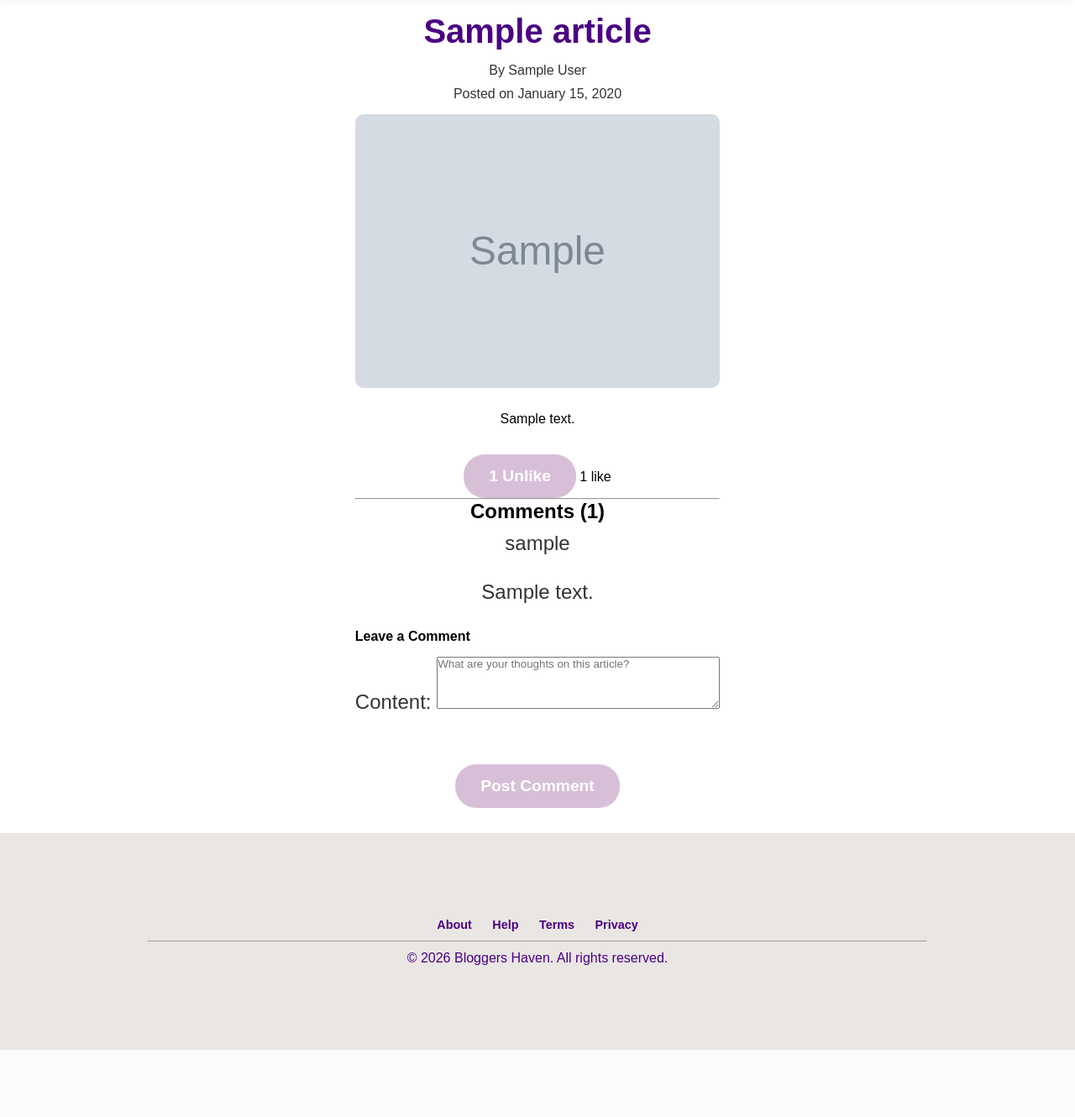
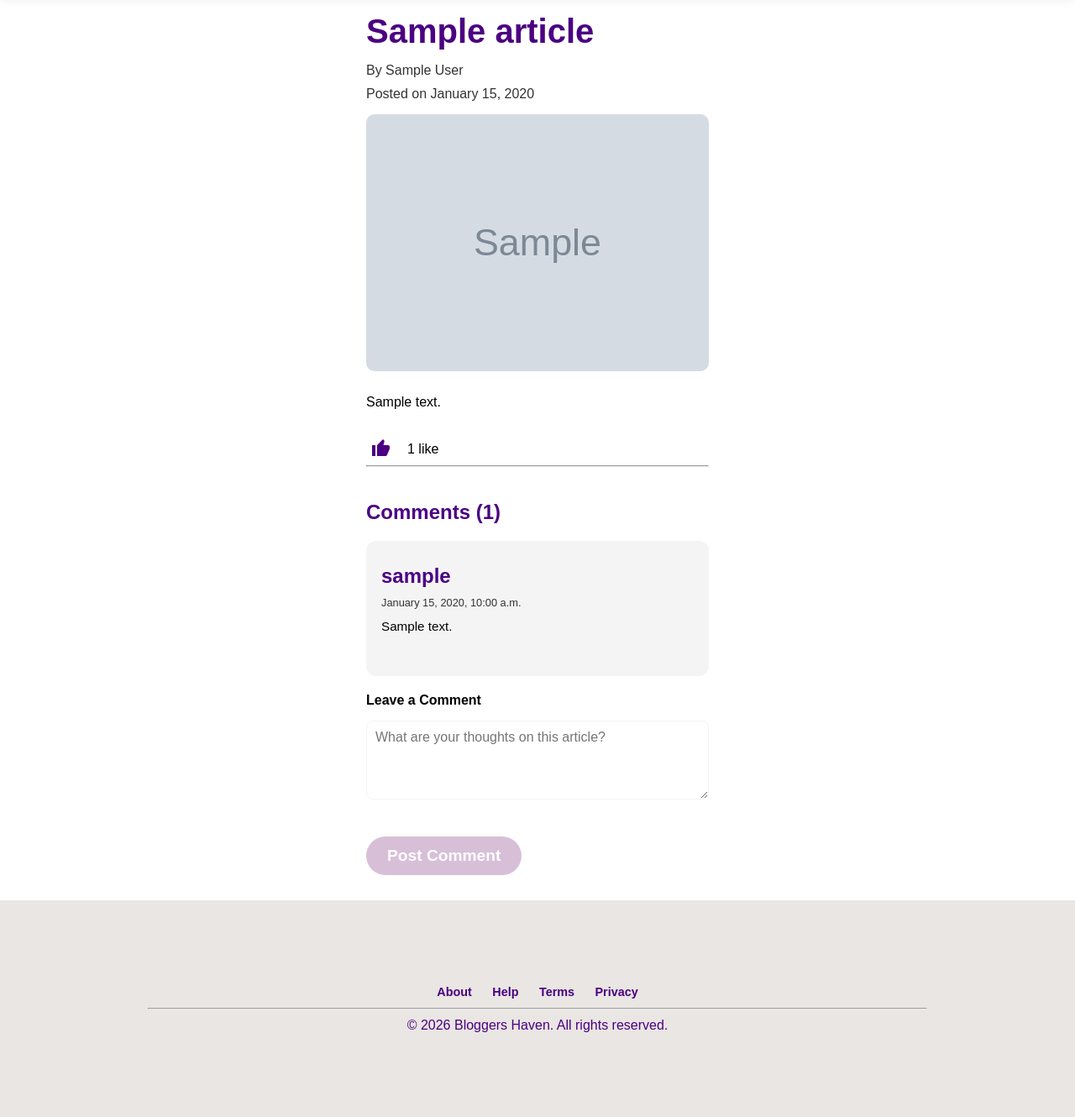
Before and after one commit to anushka155/bloggers_haven, a Django app: page /article/1/ in a window 1280 px wide. Shown: the part 80-1410 px from the top of the page at 84% size. Before the commit the page ends 1330 px from the top, so only its background shows below. Run offline with Django 5.2, Linux system fonts and the light colour scheme; a user stored in the database is signed in; tables that the repository leaves empty hold one stand-in row (values such as "Sample post"); grey boxes marked "Sample" are stand-in pictures; some web fonts are replaced.

Commit message:
like icon

```diff
--- a/assets/css/style.css
+++ b/assets/css/style.css
@@ -358,7 +358,6 @@ main {
     flex-direction: column;
     padding: var(--nav-height) 20px 20px;
     margin: 0;
-    text-align: center;
 }
 
 
@@ -484,6 +483,25 @@ main form button:hover {
     border: 2.5px solid rgba(255, 255, 255, 0.2);
 }
 
+.article-actions {
+    margin-top: 25px;
+    display: flex;
+    align-items: center;
+    gap: 15px;
+}
+
+.like-form {
+    display: flex;
+    align-items: center;
+    gap: 10px;
+}
+
+.like-count {
+    font-size: 0.9rem;
+    color: var(--color-p);
+}
+
+
 .card-footer {
     display: flex;
     gap: 15px;
@@ -492,7 +510,7 @@ main form button:hover {
     color: var(--color-text);
 }
 
-.likes, .comments{
+.likes{
     color: var(--color-p);
     border: none;
     padding: 8px 20px;
@@ -502,6 +520,88 @@ main form button:hover {
     transition: 0.3s;
 }
 
+.like-btn {
+    background: transparent;
+    border: none;
+    cursor: pointer;
+}
+
+.icon {
+    width: 24px;
+    height: 24px;
+    fill: var(--primary-color) !important;
+    object-fit: contain;
+    transition: fill 0.3s ease;
+}
+
+.btn-pill {
+    border: none;
+    cursor: pointer;
+}
+
+#like-button.btn-pill {
+    padding: 5px;
+    background: none;
+    display: flex;
+    align-items: center;
+    justify-content: center;
+    border: none;
+}
+
+#like-count{
+    color: var(--color-text);
+}
+
+main form button.btn-pill:hover {
+    background-color: transparent !important;
+}
+
+
+.comment-form .btn-pill {
+    background-color: var(--btn-accent-bg);
+    padding: 12px 25px;
+    border-radius: 30px;
+}
+
+.comment-form .btn-pill:hover {
+    background-color: transparent !important;
+}
+
+.comment {
+    background: var(--hover-main);
+    border-radius: 12px;
+    padding: 18px;
+    margin-bottom: 20px;
+}
+
+
+.comments-section {
+    margin-top: 40px;
+}
+
+.comments-section h2 {
+    color: var(--primary-color);
+    margin-bottom: 20px;
+}
+
+
+.comment-author {
+    font-weight: 600;
+    color: var(--primary-color);
+    margin-bottom: 5px;
+}
+
+.comment-date {
+    font-size: 0.8rem;
+    color: var(--color-p);
+    margin-bottom: 8px;
+}
+
+.comment-content {
+    font-size: 0.95rem;
+    line-height: 1.5;
+    color: var(--color-text);
+}
 
 .comment-form textarea {
     width: 100%;
@@ -518,6 +618,7 @@ main form button:hover {
 .comment-form label {
     display: none;
 }
+
 
 .article-details {
     padding: 20px 30px;
@@ -553,6 +654,7 @@ main form button:hover {
     max-width: 800px;
     margin: 0 auto;
     padding: 10px 20px;
+    text-align: left;
 }
 
 .article-container h1 {
@@ -582,6 +684,8 @@ main form button:hover {
     font-size: 1rem;
 }
 
+
+
 footer {
     padding: 20px 0;
     text-align: center;
--- a/blog/urls.py
+++ b/blog/urls.py
@@ -2,8 +2,9 @@ from django.urls import path
 from .views import *
 
 urlpatterns = [
-    path('',home, name='home'),
+    path('', home, name='home'),
     path('category/<int:category_id>/', category, name='category'),
     path('article/<int:article_id>/', article, name='article'),
-    path('article/<int:article_id>/like/', like_article, name='like_article'),
+    path('like/<int:article_id>/', like_article, name='like_article'),
+    path('article/<int:article_id>/comment/', add_comment, name='add_comment'),
 ]
--- a/blog/views.py
+++ b/blog/views.py
@@ -1,14 +1,19 @@
 from django.shortcuts import render, redirect
 from .models import Article, Category, Comment
 from .forms import CommentForm
+from django.http import JsonResponse
+from django.contrib.auth.decorators import login_required
 
 # Create your views here.
+
+
 def home(request):
     context = {
         'articles': Article.objects.all(),
         'categories': Category.objects.all(),
     }
     return render(request, 'index.html', context)
+
 
 def category(request, category_id):
     category = Category.objects.get(id=category_id)
@@ -18,6 +23,7 @@ def category(request, category_id):
         'articles': articles,
     }
     return render(request, 'category.html', context)
+
 
 def article(request, article_id):
     article = Article.objects.get(id=article_id)
@@ -41,12 +47,38 @@ def article(request, article_id):
     }
     return render(request, 'article.html', context)
 
+
 def like_article(request, article_id):
+    print("LIKE VIEW HIT")
     if not request.user.is_authenticated:
-        return redirect('login')
+        print("USER NOT AUTHENTICATED")
+        return JsonResponse({'error': 'login_required'}, status=403)
     article = Article.objects.get(id=article_id)
-    if article.likes.filter(id=request.user.id).exists():
+    already_liked = article.likes.filter(id=request.user.id).exists()
+    print("Already liked before toggle:", already_liked)
+
+    if already_liked:
         article.likes.remove(request.user)
+        liked = False
+        print("Removed like")
     else:
         article.likes.add(request.user)
-    return redirect('article', article_id=article.id)
+        liked = True
+        print("Added like")
+
+    print("Total likes now:", article.likes.count())
+    return JsonResponse({'liked': liked, 'total_likes': article.likes.count()})
+
+
+def add_comment(request, article_id):
+    if not request.user.is_authenticated:
+        return JsonResponse({'error': 'login_required'}, status=403)
+    article = Article.objects.get(id=article_id)
+    if request.method == 'POST':
+        form = CommentForm(request.POST)
+        if form.is_valid():
+            comment = form.save(commit=False)
+            comment.article = article
+            comment.author = request.user
+            comment.save()
+    return JsonResponse({'success': True})
--- a/templates/article.html
+++ b/templates/article.html
@@ -1,49 +1,81 @@
-{% extends "base.html" %}
-
-{% block content %}
+{% extends "base.html" %} {% block content %}
 <div class="article-container">
   <h1>{{ article.title }}</h1>
   <p class="author">By {{ article.author }}</p>
   <p class="date">Posted on {{ article.published_date|date:"F j, Y" }}</p>
   {% if article.image %}
-        <img src="{{ article.image.url }}" alt="{{ article.title }}" class="article-image" />
+  <img
+    src="{{ article.image.url }}"
+    alt="{{ article.title }}"
+    class="article-image"
+  />
   {% endif %}
-    <div class="article-content">
-        {{ article.content|safe }}
-    </div>
+  <div class="article-content">{{ article.content|safe }}</div>
   <div class="article-actions">
-        <form action="{% url 'like_article' article.id %}" method="post">
-            {% csrf_token %}
-            <button type="submit" class="like-button">
+    <button
+      type="button"
+      id="like-button"
+      data-url="{% url 'like_article' article.id %}"
+      class="btn-pill"
+    >
+      <span id="like-icon-container">
         {% if liked %}
-                    {{ total_likes }} Unlike
+        <svg
+          xmlns="http://www.w3.org/2000/svg"
+          height="24px"
+          viewBox="0 -960 960 960"
+          width="24px"
+          class="icon"
+        >
+          <path
+            d="M720-120H320v-520l280-280 50 50q7 7 11.5 19t4.5 23v14l-44 174h218q32 0 56 24t24 56v80q0 7-1.5 15t-4.5 15L794-168q-9 20-30 34t-44 14ZM240-640v520H80v-520h160Z"
+          />
+        </svg>
         {% else %}
-                    {{ total_likes }} Like
+        <svg
+          xmlns="http://www.w3.org/2000/svg"
+          height="24px"
+          viewBox="0 -960 960 960"
+          width="24px"
+          class="icon"
+        >
+          <path
+            d="M720-120H280v-520l280-280 50 50q7 7 11.5 19t4.5 23v14l-44 174h258q32 0 56 24t24 56v80q0 7-2 15t-4 15L794-168q-9 20-30 34t-44 14Zm-360-80h360l120-280v-80H480l54-220-174 174v406Zm0-406v406-406Zm-80-34v80H160v360h120v80H80v-520h200Z"
+          />
+        </svg>
         {% endif %}
+      </span>
     </button>
-            <span>{{ total_likes }} {{ total_likes|pluralize:"like,likes" }}</span>
-        </form>
+
+    <span id="like-count">
+      {{ total_likes }} {{ total_likes|pluralize:"like,likes" }}
+    </span>
   </div>
 
-    <hr>
+  <hr />
 
   <div class="comments-section">
     <h2>Comments ({{ comments.count }})</h2>
     {% for comment in comments %}
     <div class="comment">
       <p class="comment-author">{{ comment.author }}</p>
-                <p class="comment-date">{{ comment.created_date|date:"F j, Y, g:i a" }}</p>
+      <p class="comment-date">{{ comment.created_at|date:"F j, Y, g:i a" }}</p>
       <p class="comment-content">{{ comment.content }}</p>
     </div>
     {% empty %}
     <p>No comments yet. Be the first to comment!</p>
-        {% endfor %}
-        {% if user.is_authenticated %}
+    {% endfor %} {% if user.is_authenticated %}
     <h3>Leave a Comment</h3>
-            <form action="" method="post">
+    <form
+      action="{% url 'add_comment' article.id %}"
+      method="post"
+      class="comment-form"
+    >
       {% csrf_token %}
-                {{ form.as_p }}
-                <button type="submit">Post Comment</button>
+
+      <div class="comment-input-wrapper">{{ form.content }}</div>
+
+      <button type="submit" class="btn-pill">Post Comment</button>
     </form>
     {% else %}
     <p><a href="{% url 'login' %}">Log in</a> to leave a comment.</p>
@@ -51,3 +83,4 @@
   </div>
 
   {% endblock content %}
+</div>
```
Also changed, not shown: assets/js/main.js (+46 -7 lines), assets/icons/thumb_up_filled.svg (added), assets/icons/thumb_up_outline.svg (added). Lines whose indentation alone changed are shown as unchanged.
